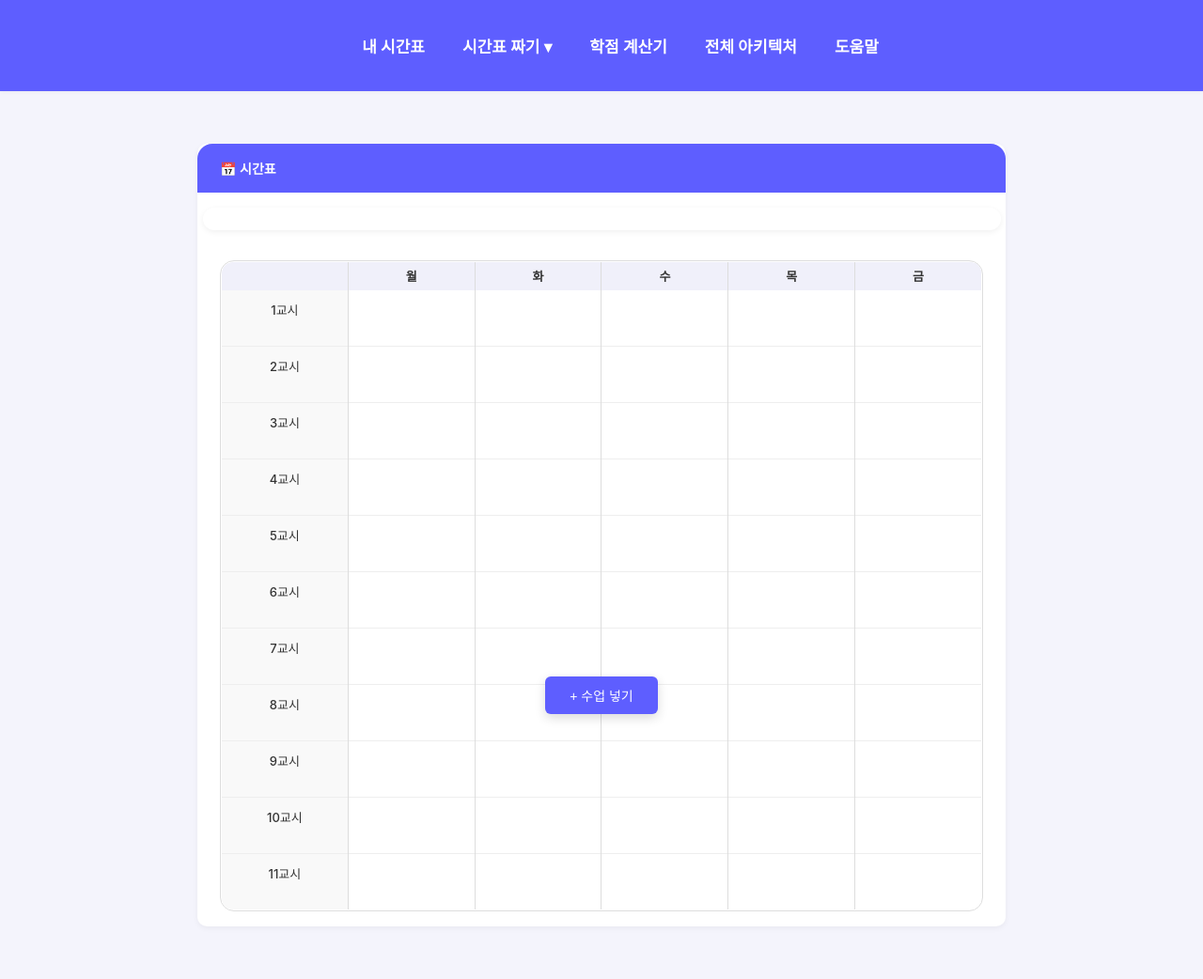
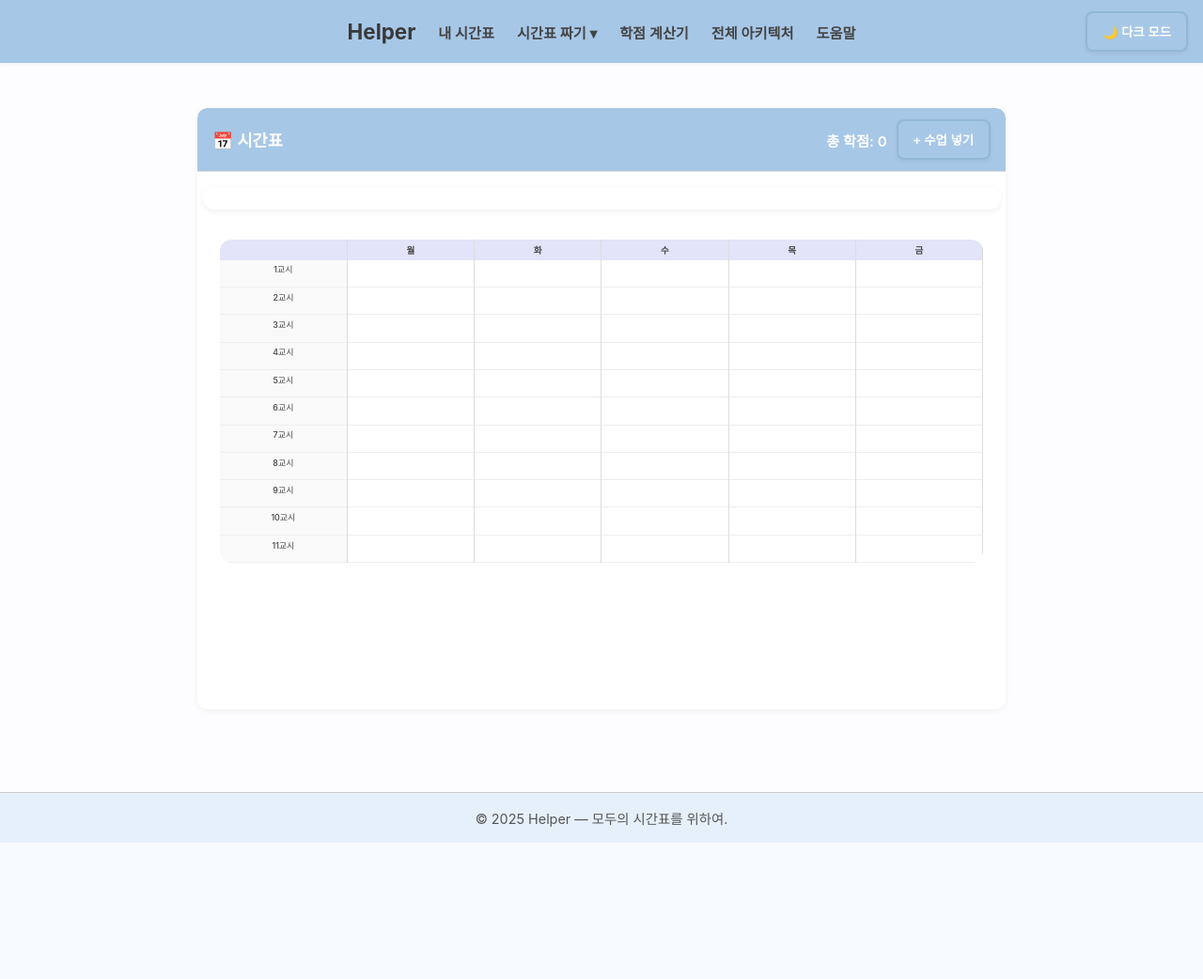
Before and after one commit to Cansur/Timetable-Assistant-Using-AI, a Flask app: page / in a window 1280 px wide. Shown: the whole page at 94% size. After the commit the page ends 897 px from the top, so only its background shows below. Run offline with Flask 3, Linux system fonts and the light colour scheme; some libraries are stand-ins or nearby versions.

Commit message:
프론트 수정 1차

```diff
--- a/back/static/css/mainIndex.css
+++ b/back/static/css/mainIndex.css
@@ -1,15 +1,18 @@
-/* mainIndex.css */
 /* ===== 공통 ===== */
 @import url('header.css');
 @import url('timetable.css');
 
 :root {
-    --highlight: #5e5eff;
-    --bg: #f4f4fc;
-    --white: #fff;
+    --highlight: #A7C7E7;
+    /* 강조색: 파스텔 블루 */
+    --bg: #fdfdff;
+    /* 배경색: 매우 연한 흰색 */
+    --white: #ffffff;
     --gray: #ddd;
-    --blue: #fffffff6;
-    --text-color: #333;
+    --blue: #e8f0fe;
+    /* 테이블 등 밝은 파란 배경 */
+    --text-color: #444;
+    /* 부드러운 텍스트 컬러 */
 }
 
 body {
@@ -17,6 +20,221 @@ body {
     font-family: 'Inter', sans-serif;
     background-color: var(--bg);
     color: var(--text-color);
+}
+
+/* ===== 다크 모드 개선 ===== */
+body.dark-mode {
+    background-color: #181818;
+    color: #e0e0e0;
+}
+
+body.dark-mode .timetable-card,
+/* ===== 다크 모드 수업 검색 모달 개선 ===== */
+body.dark-mode .modal {
+    background-color: #1e1e1e;
+    color: #eee;
+    border: 1px solid #333;
+}
+
+body.dark-mode .modal-header {
+    border-bottom: 1px solid #444;
+    color: #fff;
+}
+
+body.dark-mode .modal-body input[type="text"] {
+    background-color: #2a2a2a;
+    color: #eee;
+    border: 1px solid #555;
+}
+
+body.dark-mode .filter-bar .filter-btn {
+    background-color: #2e2e2e;
+    color: #ccc;
+    border: 1px solid #444;
+}
+
+body.dark-mode .filter-btn:hover {
+    background-color: #3a3a3a;
+}
+
+body.dark-mode .search-tags {
+    color: #bbb;
+}
+
+body.dark-mode .search-tags span {
+    color: #999;
+}
+
+body.dark-mode .result-wrapper {
+    background-color: #1a1a1a;
+    border: 1px solid #444;
+}
+
+body.dark-mode .table-result thead {
+    background-color: #2f2f2f;
+    color: #ccc;
+}
+
+body.dark-mode .table-result th,
+body.dark-mode .table-result td {
+    border: 1px solid #444;
+    color: #ddd;
+}
+
+body.dark-mode .table-result tbody tr:hover {
+    background-color: #333;
+}
+
+
+/* 다크 모드에서 온라인 수업 박스 개선 */
+body.dark-mode .online-list-wrapper {
+    background-color: #1f1f1f;
+    border: 1px solid #333;
+}
+
+body.dark-mode .online-placeholder {
+    color: #aaa;
+}
+
+body.dark-mode .online-course-box {
+    background-color: #2b2b2b;
+    border: 1px solid #444;
+    color: #ddd;
+    padding: 10px 14px;
+}
+
+body.dark-mode .online-course-box .left strong {
+    color: #f0f0f0;
+    font-size: 14px;
+    margin-bottom: 4px;
+}
+
+body.dark-mode .online-course-box .left span {
+    color: #aaa;
+    font-size: 12px;
+}
+
+body.dark-mode .online-course-box button {
+    color: #bbb;
+}
+
+body.dark-mode .online-course-box button:hover {
+    color: #ff6666;
+}
+
+.online-badge {
+    background-color: #444;
+    color: #ccc;
+    padding: 2px 6px;
+    border-radius: 6px;
+    font-size: 11px;
+    margin-left: 8px;
+}
+
+
+body.dark-mode .timetable-header {
+    background-color: #3f3f3f;
+    color: #ffffff;
+    border-bottom: 1px solid #555;
+}
+
+body.dark-mode .btn-primary {
+    background-color: #555;
+    border-color: #777;
+    color: #eee;
+}
+
+body.dark-mode .btn-primary:hover {
+    background-color: #666;
+}
+
+body.dark-mode .period-cell {
+    background-color: #2b2b2b;
+    color: #ccc;
+}
+
+body.dark-mode .timetable-table td,
+body.dark-mode .timetable-table th {
+    border: 1px solid #444;
+    background-color: #1e1e1e;
+    color: #ccc;
+}
+
+body.dark-mode .timetable-table tr:nth-child(even) {
+    background-color: #202020;
+}
+
+
+body.dark-mode .filter-btn {
+    background-color: #2a2a2a;
+    color: #ccc;
+    border-color: #555;
+}
+
+body.dark-mode .filter-popup {
+    background: #2b2b2b;
+    border-color: #555;
+    color: #ddd;
+}
+
+body.dark-mode .filter-popup div:hover {
+    background-color: #3b3b3b;
+}
+
+body.dark-mode .dropdown-content {
+    background-color: #2a2a2a;
+    border-color: #444;
+}
+
+body.dark-mode .dropdown-content li a {
+    color: #ccc;
+}
+
+body.dark-mode .dropdown-content li a:hover {
+    background-color: #3a3a3a;
+    color: #fff;
+}
+
+body.dark-mode .site-footer {
+    background-color: #222;
+    color: #999;
+    border-top: 1px solid #444;
+}
+
+body.dark-mode #totalCredits {
+    color: #ffd970;
+}
+
+
+
+/* ===== 네비게이션 ===== */
+.navbar {
+    display: flex;
+    align-items: center;
+    justify-content: space-between;
+    padding: 12px 24px;
+    background-color: var(--white);
+    box-shadow: 0 2px 4px rgba(0, 0, 0, 0.05);
+}
+
+.nav-logo {
+    font-weight: bold;
+    font-size: 1.4rem;
+    color: #393939;
+}
+
+.nav-list {
+    list-style: none;
+    display: flex;
+    gap: 24px;
+    margin: 0;
+    padding: 0;
+}
+
+.nav-list li a {
+    text-decoration: none;
+    color: #444;
+    font-size: 0.95rem;
 }
 
 /* ===== 레이아웃 ===== */
@@ -31,10 +249,16 @@ body {
     padding: 10px 16px;
     background-color: var(--highlight);
     color: white;
-    border: none;
-    border-radius: 6px;
+    font-weight: 600;
+    border: 2px solid #91B9D4;
+    border-radius: 8px;
     cursor: pointer;
-    margin-bottom: 16px;
+    box-shadow: 0 2px 4px rgba(0, 0, 0, 0.06);
+    transition: background-color 0.2s ease;
+}
+
+.btn-primary:hover {
+    background-color: #91B9D4;
 }
 
 /* ===== 모달 ===== */
@@ -219,81 +440,84 @@ body {
 
 /* ===== 시간표 영역 ===== */
 .timetable-card {
+    height: calc(100vh - 160px);
+    /* nav, 버튼, footer 등 여백 감안 */
     width: 95%;
     max-width: 860px;
+    overflow: hidden;
     background-color: white;
     border-radius: 10px;
     box-shadow: 0 2px 6px rgba(0, 0, 0, 0.05);
-    margin: 16px auto;
-    /* font-size: 11px; */
-    padding: 0;
+    margin: 8px auto;
+    display: flex;
+    flex-direction: column;
+}
+
+
+
+.timetable-header {
+    display: flex;
+    justify-content: space-between;
+    align-items: center;
+    background-color: var(--highlight);
+    color: white;
+    font-size: 1.1rem;
+    font-weight: 600;
+    padding: 12px 16px;
+    border-top-left-radius: 10px;
+    border-top-right-radius: 10px;
+    border-bottom: 1px solid #ddd;
 }
 
 .timetable-table {
     width: 100%;
+    height: 100%;
     table-layout: fixed;
     border-collapse: collapse;
-    font-size: 11px;
-    border: 1px solid #000;
+    font-size: min(0.8vw, 12px);
 }
 
+
+
 .timetable-table tr {
-    height: 30px !important;
-}
-
-.timetable-table thead tr {
-    background-color: #f0f0fa;
-    font-weight: bold;
-    font-size: 12px;
+    height: auto !important;
+    min-height: 20px;
 }
 
 .timetable-table td,
 .timetable-table th {
-    padding: 1px 2px !important;
-    font-size: 13px !important;
-    line-height: 1.1 !important;
-    vertical-align: middle !important;
-    white-space: nowrap !important;
+    height: auto;
+    padding: 0.3vw;
+    vertical-align: middle;
+    text-align: center;
+    font-size: min(0.75vw, 11px);
 }
 
-.timetable-table td {
-    min-height: 0 !important;
-    vertical-align: top !important;
-}
+
 
 .timetable-table td:first-child {
     background-color: #f9f9f9;
     font-weight: 500;
-    width: 42px;
-    font-size: 10px;
-
-    vertical-align: bottom !important;
-    /* ✅ 글자를 아래쪽 정렬 */
+    width: 3.5vw;
+    font-size: 0.7vw;
+    text-align: center;
 }
 
 .timetable-table tr:nth-child(even) {
     border-bottom: 1px solid #eee;
 }
 
-/* 셀 안 구조 */
 .course-wrapper {
     position: relative;
-    /* 🔑 이게 없으면 .delete-btn 위치가 이상해짐 */
     padding: 0 2px;
 }
 
 .course-cell {
-    font-size: 10px;
-    text-align: left;
     white-space: nowrap;
     overflow: hidden;
     text-overflow: ellipsis;
-    line-height: 1;
-    display: flex;
-    flex-direction: column;
-    justify-content: center;
-    vertical-align: top;
 }
+
 
 .delete-btn {
     position: absolute;
@@ -311,19 +535,15 @@ body {
 
 .course-wrapper:hover .delete-btn {
     opacity: 1;
-    /* 🔥 이게 있어야 마우스 올릴 때 보여짐 */
 }
 
 .delete-btn:hover {
     color: red;
 }
 
-/* 왼쪽 교시 셀 스타일 */
 .period-cell {
     background-color: #f9f9f9;
     font-weight: bold;
-    width: 42px;
-    font-size: 10px;
     text-align: center;
 }
 
@@ -388,73 +609,58 @@ body {
     color: red;
 }
 
-#addCourseBtn {
-    position: fixed;
-    bottom: 24px;
-    /* ✅ 바닥에서 살짝 띄움 */
-    left: 50%;
-    transform: translateX(-50%);
-    z-index: 999;
-    padding: 10px 16px;
-    font-size: 14px;
-    background-color: var(--highlight);
-    color: white;
-    border: none;
-    border-radius: 6px;
-    box-shadow: 0 4px 12px rgba(0, 0, 0, 0.15);
-    cursor: pointer;
-    width: 120px;
+/* 드롭다운 위치 */
+.dropdown {
+    position: relative;
 }
 
-
-/* 페이드 인 */
-.fade-in {
-    animation: fadeInModal 0.3s ease forwards;
+.dropdown-content {
+    display: none;
+    position: absolute;
+    top: 100%;
+    left: 0;
+    background-color: #F4F9FF;
+    /* ✅ 자연스러운 파스텔톤 배경 */
+    border: 1px solid #d4e3f3;
+    border-radius: 8px;
+    box-shadow: 0 2px 8px rgba(0, 0, 0, 0.1);
+    padding: 8px 0;
+    min-width: 180px;
+    z-index: 1000;
+    flex-direction: column;
 }
 
-.fade-in2{
-    animation: fadeInModal2 0.3s ease forwards;
-    /* ✅ 두 개 같이 */
+/* 드롭다운 항목 */
+.dropdown-content li {
+    list-style: none;
 }
 
-/* 페이드 아웃 */
-.fade-out {
-    animation: fadeOutModal 0.3s ease forwards;
+.dropdown-content li a {
+    display: block;
+    padding: 10px 16px;
+    color: #333;
+    text-decoration: none;
+    font-size: 0.9rem;
+    transition: background-color 0.2s ease;
 }
 
-@keyframes fadeInModal {
-    from {
-        opacity: 0;
-        transform: translateX(-50%) scale(0.95);
-        /* ✅ 두 개 같이 */
-    }
-
-    to {
-        opacity: 1;
-        transform: translateX(-50%) scale(1);
-        /* ✅ 중앙 정렬 유지 */
-    }
+.dropdown-content li a:hover {
+    background-color: #e1f0ff;
+    /* ✅ 마우스오버 시 살짝 진한 파스텔 */
+    color: #000;
 }
 
-@keyframes fadeInModal2 {
-    0% {
-        opacity: 0;
-        transform: translateX(0%) scale(0.95);
-    }
-    100% {
-        opacity: 1;
-        transform: translateX(0%) scale(1);
-    }
+/* 드롭다운 토글 */
+.dropdown:hover .dropdown-content {
+    display: flex;
 }
 
-@keyframes fadeOutModal {
-    from {
-        opacity: 1;
-        transform: translateX(-50%) scale(1);
-    }
-
-    to {
-        opacity: 0;
-        transform: translateX(-50%) scale(0.95);
-    }
+.site-footer {
+    background-color: #E6F0FA;
+    color: #555;
+    text-align: center;
+    padding: 16px 0;
+    font-size: 0.9rem;
+    margin-top: 40px;
+    border-top: 1px solid #ccc;
 }
--- a/back/static/js/mainIndex.js
+++ b/back/static/js/mainIndex.js
@@ -1,8 +1,12 @@
 // mainIndex.js
 import { everythingParamsToJson, setIsNP } from './modules/search.js';
 import { renderTimeTable, renderOnlineClasses } from './modules/timetable.js';
+document.getElementById("darkModeToggle").addEventListener("click", () => {
+    document.body.classList.toggle("dark-mode");
+});
 
 document.addEventListener("DOMContentLoaded", () => {
+
     const addCourseBtn = document.getElementById("addCourseBtn");
     const searchContainer = document.getElementById("searchContainer");
     const overlay = document.getElementById("overlay");
@@ -16,44 +20,17 @@ document.addEventListener("DOMContentLoaded", () => {
 
     // 메인 검색 모달 열기
     addCourseBtn.addEventListener("click", () => {
-        // searchContainer.style.display = "block";
-        // overlay.style.display = "block";
+        searchContainer.style.display = "block";
+        overlay.style.display = "block";
+        everythingParamsToJson();
 
-        const modal = document.getElementById("searchContainer");
-        const overlay = document.getElementById("overlay");
-
-        // 초기 상태 설정
-        modal.classList.remove("fade-out");
-        modal.style.display = "block";
-        overlay.style.display = "block";
-
-        // 트리거
-        requestAnimationFrame(() => {
-            modal.classList.add("fade-in");
-        });
-
-
-        everythingParamsToJson();
     });
 
     // 모달 닫기
     const closeModal = () => {
-        const modal = document.getElementById("searchContainer");
-        const overlay = document.getElementById("overlay");
-
-        modal.classList.remove("fade-in");
-        modal.classList.add("fade-out");
-
-        // 애니메이션 끝나면 display none 처리
-        setTimeout(() => {
-            modal.style.display = "none";
-            overlay.style.display = "none";
-        }, 300); // fadeOutModal duration과 동일
+        searchContainer.style.display = "none";
+        overlay.style.display = "none";
     };
-
-    closeButton.addEventListener("click", closeModal);
-    overlay.addEventListener("click", closeModal);
-
     closeButton.addEventListener("click", closeModal);
     overlay.addEventListener("click", closeModal);
 
@@ -78,7 +55,7 @@ document.addEventListener("DOMContentLoaded", () => {
 
     // 카테고리 필터 클릭 → 전공/영역 모달 열기
     document.querySelector('[data-filter="major"]').addEventListener("click", (e) => {
-        const options = ["없음", "일반교양", "전필", "전선", "필수", "기초교양"];
+        const options = ["없음", "전공", "일반교양", "한림소양"];
         const button = e.currentTarget;
 
         showFilterPopup(button, options, (selected) => {
@@ -99,8 +76,11 @@ document.addEventListener("DOMContentLoaded", () => {
 
     const saved = localStorage.getItem("myList");
     if (saved && saved !== "[]") {
+
         renderTimeTable("myList");
         renderOnlineClasses("myList");
+        updateTotalCredits();
+
     }
 
 
@@ -151,7 +131,6 @@ function initTimeTableStructure() {
         for (let j = 0; j < 5; j++) {
             const td = document.createElement("td");
             tr.appendChild(td);
-            td.style.borderLeft = "1px solid #ddd";
         }
 
         tbody.appendChild(tr);
@@ -168,6 +147,9 @@ function initTimeTableStructure() {
 
             renderTimeTable(key);
             renderOnlineClasses(key);
+            updateTotalCredits();
+            location.reload();
+
         }
     });
 }
@@ -208,6 +190,7 @@ function showFilterPopup(targetBtn, options, onSelect, withInput = false) {
 
         popup.appendChild(input);
         popup.appendChild(confirm);
+
     } else {
         options.forEach(opt => {
             const item = document.createElement("div");
@@ -242,4 +225,14 @@ function showFilterPopup(targetBtn, options, onSelect, withInput = false) {
             }
         });
     }, 0);
+
+
 }
+function updateTotalCredits() {
+    const data = JSON.parse(localStorage.getItem("myList")) || [];
+    const total = data.reduce((sum, course) => sum + (Number(course.credit) || 0), 0);
+    const creditSpan = document.getElementById("totalCredits");
+    if (creditSpan) creditSpan.textContent = `총 학점: ${total}`;
+
+
+}
--- a/back/templates/index.html
+++ b/back/templates/index.html
@@ -20,6 +20,7 @@
     <header>
         <nav>
             <ul class="nav-list">
+                <div class="nav-logo">Helper</div>
                 <li><a href="/">내 시간표</a></li>
                 <li class="dropdown">
                     <a href="#">시간표 짜기 ▾</a>
@@ -33,22 +34,24 @@
                 <li><a href="#">학점 계산기</a></li>
                 <li><a href="#">전체 아키텍처</a></li>
                 <li><a href="https://github.com/Cansur/Timetable-Assistant-Using-AI">도움말</a></li>
+                <button id="darkModeToggle" class="btn-primary"
+                    style="position: fixed; top: 12px; right: 16px; z-index: 999;">🌙 다크 모드</button>
             </ul>
         </nav>
     </header>
 
     <!-- 메인 -->
     <main class="main-centered">
-        <button id="addCourseBtn" class="btn-primary">+ 수업 넣기</button>
-
         <div id="schedule" class="timetable-card">
             <div class="timetable-header">
                 <span>📅 시간표</span>
+                <span id="totalCredits" style="font-size: 0.95rem; margin-left: auto; margin-right: 10px;">총 학점:
+                    0</span>
+                <button id="addCourseBtn" class="btn-primary">+ 수업 넣기</button>
             </div>
+
             <div id="wrapper" class="online-list-wrapper"></div>
-
             <div class="timetable-body">
-                <div class="timetable-wrapper">
                 <table id="timeTable" class="timetable-table">
                     <thead>
                         <tr>
@@ -64,7 +67,6 @@
                         <!-- JS가 15행 x 6열 자동 생성 -->
                     </tbody>
                 </table>
-                </div>
 
             </div>
         </div>
@@ -163,6 +165,11 @@
             </div>
         </div>
     </div>
+    <footer class="site-footer">
+        <div class="footer-content">
+            © 2025 Helper — 모두의 시간표를 위하여.
+        </div>
+    </footer>
 
     <!-- 오버레이 -->
     <div id="overlay" class="overlay"></div>
```
Also changed, not shown: other parts of back/static/css/mainIndex.css (+17 -19 lines). Lines whose indentation alone changed are shown as unchanged.
